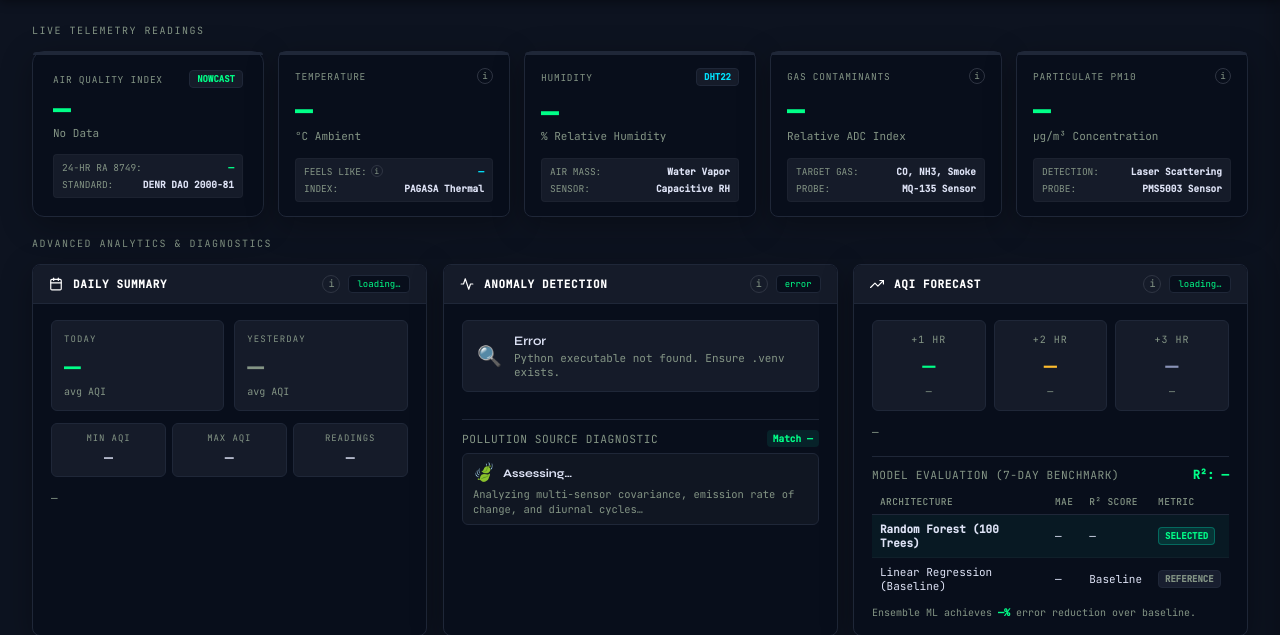
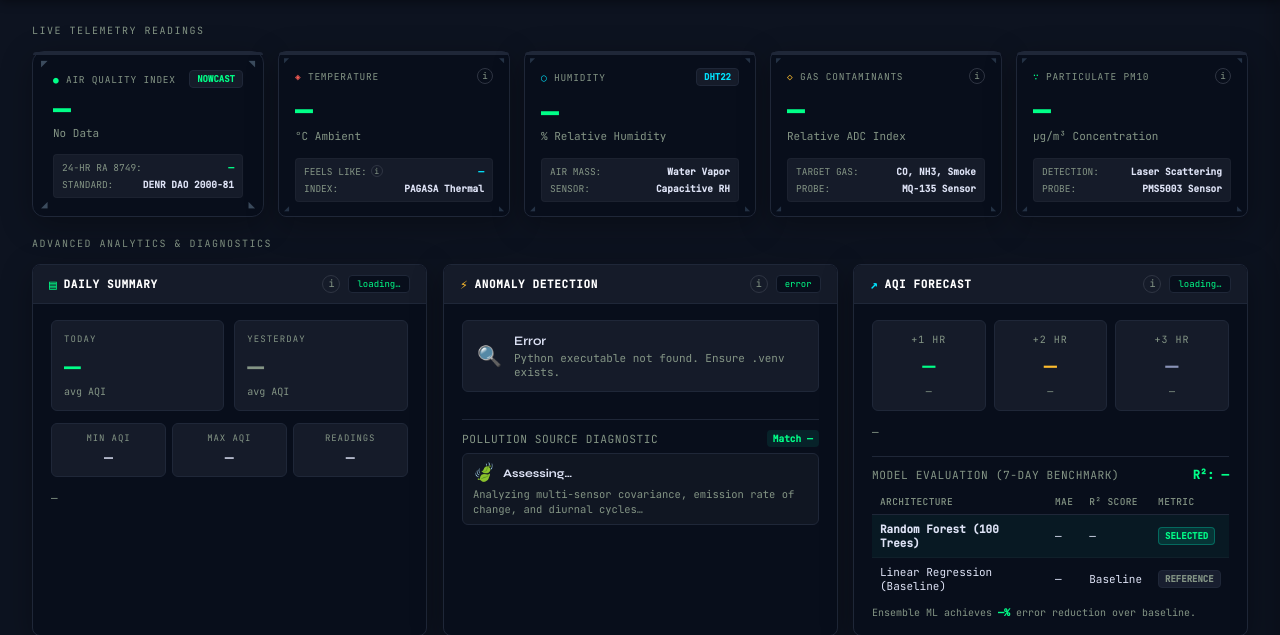
Before and after one commit to PsyM0on/ai_quality, a PHP site: page /dashboard.php in a window 1280 px wide. Shown: the part 60-695 px from the top of the page. Run offline with PHP 8.4, Linux system fonts and the light colour scheme; data that the repository does not hold is empty.

Commit message:
Apply native Unicode icons and tactical corner brackets to dashboard cards and panel headers

```diff
--- a/assets/css/dashboard.css
+++ b/assets/css/dashboard.css
@@ -1547,3 +1547,32 @@ body.light .corner {
 body.light .chart-wrap {
     background: transparent !important;
 }
+
+
+/* Tactical corner brackets for Diag Cards */
+.diag-card {
+    position: relative;
+}
+.diag-card .corner {
+    position: absolute;
+    font-family: var(--mono);
+    font-size: 8.5px;
+    color: #253346;
+    user-select: none;
+    line-height: 1;
+    pointer-events: none;
+    transition: color 0.2s ease;
+}
+.diag-card .c-tl { top: 4px; left: 5px; }
+.diag-card .c-tr { top: 4px; right: 5px; }
+.diag-card .c-bl { bottom: 4px; left: 5px; }
+.diag-card .c-br { bottom: 4px; right: 5px; }
+.diag-card:hover .corner {
+    color: #3B4B5D;
+}
+body.light .diag-card .corner {
+    color: #CBD5E1;
+}
+body.light .diag-card:hover .corner {
+    color: #94A3B8;
+}
--- a/dashboard.php
+++ b/dashboard.php
@@ -147,7 +147,7 @@ if (isset($_GET['latest'])) {
 <link rel="preconnect" href="https://fonts.googleapis.com">
 <link href="https://fonts.googleapis.com/css2?family=Syne:wght@400;600;700&family=JetBrains+Mono:wght@400;500&display=swap" rel="stylesheet">
 <script src="https://cdn.jsdelivr.net/npm/chart.js"></script>
-<link href="assets/css/dashboard.css?v=26" rel="stylesheet">
+<link href="assets/css/dashboard.css?v=27" rel="stylesheet">
 </head>
 <body>
 
@@ -202,8 +202,12 @@ if (isset($_GET['latest'])) {
 <div class="cards">
     <!-- AQI Card -->
     <div class="card diag-card" id="aqi-card">
+        <span class="corner c-tl">&#x25E4;</span>
+        <span class="corner c-tr">&#x25E5;</span>
+        <span class="corner c-bl">&#x25E2;</span>
+        <span class="corner c-br">&#x25E3;</span>
         <div class="diag-top">
-            <span class="diag-title">AIR QUALITY INDEX</span>
+            <span class="diag-title"><span style="color: #00FF88;">&#x25CF;</span> AIR QUALITY INDEX</span>
             <span id="aqi-mode-badge" class="badge-pill">NOWCAST</span>
         </div>
         <div class="diag-val skeleton" id="aqi">000</div>
@@ -222,8 +226,12 @@ if (isset($_GET['latest'])) {
 
     <!-- Temperature Card -->
     <div class="card diag-card" id="temp-card">
+        <span class="corner c-tl">&#x25E4;</span>
+        <span class="corner c-tr">&#x25E5;</span>
+        <span class="corner c-bl">&#x25E2;</span>
+        <span class="corner c-br">&#x25E3;</span>
         <div class="diag-top">
-            <span class="diag-title">TEMPERATURE</span>
+            <span class="diag-title"><span style="color: #FF5F56;">&#x25C8;</span> TEMPERATURE</span>
             <button type="button" class="info-btn" onclick="openTempInfo()" title="Temperature Info" style="width: 16px; height: 16px; font-size: 9px;">i</button>
         </div>
         <div class="diag-val skeleton" id="temp">00.0</div>
@@ -245,8 +253,12 @@ if (isset($_GET['latest'])) {
 
     <!-- Humidity Card -->
     <div class="card diag-card">
+        <span class="corner c-tl">&#x25E4;</span>
+        <span class="corner c-tr">&#x25E5;</span>
+        <span class="corner c-bl">&#x25E2;</span>
+        <span class="corner c-br">&#x25E3;</span>
         <div class="diag-top">
-            <span class="diag-title">HUMIDITY</span>
+            <span class="diag-title"><span style="color: #00E3FD;">&#x25CB;</span> HUMIDITY</span>
             <span class="badge-pill" style="color: #00E3FD;">DHT22</span>
         </div>
         <div class="diag-val skeleton" id="hum">00.0</div>
@@ -265,8 +277,12 @@ if (isset($_GET['latest'])) {
 
     <!-- Gas Contaminants Card -->
     <div class="card diag-card" id="mq-card">
+        <span class="corner c-tl">&#x25E4;</span>
+        <span class="corner c-tr">&#x25E5;</span>
+        <span class="corner c-bl">&#x25E2;</span>
+        <span class="corner c-br">&#x25E3;</span>
         <div class="diag-top">
-            <span class="diag-title">GAS CONTAMINANTS</span>
+            <span class="diag-title"><span style="color: #FFBD2E;">&#x25C7;</span> GAS CONTAMINANTS</span>
             <button type="button" class="info-btn" onclick="openMqInfo()" title="MQ-135 Sensor Scope" style="width: 16px; height: 16px; font-size: 9px;">i</button>
         </div>
         <div class="diag-val skeleton" id="mq">000</div>
@@ -285,8 +301,12 @@ if (isset($_GET['latest'])) {
 
     <!-- PM10 Card -->
     <div class="card diag-card">
+        <span class="corner c-tl">&#x25E4;</span>
+        <span class="corner c-tr">&#x25E5;</span>
+        <span class="corner c-bl">&#x25E2;</span>
+        <span class="corner c-br">&#x25E3;</span>
         <div class="diag-top">
-            <span class="diag-title">PARTICULATE PM10</span>
+            <span class="diag-title"><span style="color: #00FF88;">&#x2235;</span> PARTICULATE PM10</span>
             <button type="button" class="info-btn" onclick="openPmInfo()" title="PM10 Scope" style="width: 16px; height: 16px; font-size: 9px;">i</button>
         </div>
         <div class="diag-val skeleton" id="pm">00.0</div>
@@ -311,7 +331,7 @@ if (isset($_GET['latest'])) {
 <div class="status-row"><!-- <svg xmlns="http://www.w3.org/2000/svg" width="14" height="14" viewBox="0 0 24 24" fill="none" stroke="currentColor" stroke-width="2" stroke-linecap="round" stroke-linejoin="round" style="vertical-align: -2px; margin-right: 4px;"><rect x="3" y="4" width="18" height="18" rx="2" ry="2"></rect><line x1="16" y1="2" x2="16" y2="6"></line><line x1="8" y1="2" x2="8" y2="6"></line><line x1="3" y1="10" x2="21" y2="10"></line></svg> Daily Summary -->
     <div class="panel">
         <div class="panel-header">
-            <span class="panel-title"><svg xmlns="http://www.w3.org/2000/svg" width="14" height="14" viewBox="0 0 24 24" fill="none" stroke="currentColor" stroke-width="2" stroke-linecap="round" stroke-linejoin="round" style="vertical-align: -2px; margin-right: 4px;"><rect x="3" y="4" width="18" height="18" rx="2" ry="2"></rect><line x1="16" y1="2" x2="16" y2="6"></line><line x1="8" y1="2" x2="8" y2="6"></line><line x1="3" y1="10" x2="21" y2="10"></line></svg> Daily Summary</span>
+            <span class="panel-title"><span style="color: #00FF88; font-size: 13px;">&#x25A4;</span> Daily Summary</span>
             <div class="header-right">
                 <button class="info-btn" onclick="toggleTip(this)">i</button>
                 <div class="info-tip">
@@ -363,7 +383,7 @@ if (isset($_GET['latest'])) {
 <!-- 📊 Spike Detection -->
     <div class="panel">
         <div class="panel-header">
-            <span class="panel-title"><svg xmlns="http://www.w3.org/2000/svg" width="14" height="14" viewBox="0 0 24 24" fill="none" stroke="currentColor" stroke-width="2" stroke-linecap="round" stroke-linejoin="round" style="vertical-align: -2px; margin-right: 4px;"><polyline points="22 12 18 12 15 21 9 3 6 12 2 12"></polyline></svg> Anomaly Detection</span>
+            <span class="panel-title"><span style="color: #FFBD2E; font-size: 13px;">&#x26A1;</span> Anomaly Detection</span>
             <div class="header-right">
                 <button class="info-btn" onclick="toggleTip(this)">i</button>
                 <div class="info-tip">
@@ -426,7 +446,7 @@ if (isset($_GET['latest'])) {
     <!-- 📈 Trend Forecast -->
     <div class="panel">
         <div class="panel-header">
-            <span class="panel-title"><svg xmlns="http://www.w3.org/2000/svg" width="14" height="14" viewBox="0 0 24 24" fill="none" stroke="currentColor" stroke-width="2" stroke-linecap="round" stroke-linejoin="round" style="vertical-align: -2px; margin-right: 4px;"><polyline points="23 6 13.5 15.5 8.5 10.5 1 18"></polyline><polyline points="17 6 23 6 23 12"></polyline></svg> AQI Forecast</span>
+            <span class="panel-title"><span style="color: #00E3FD; font-size: 13px;">&#x2197;</span> AQI Forecast</span>
             <div class="header-right">
                 <button class="info-btn" onclick="toggleTip(this)">i</button>
                 <div class="info-tip">
@@ -520,7 +540,7 @@ if (isset($_GET['latest'])) {
     <!-- Sensor History Chart -->
     <div class="panel">
         <div class="panel-header">
-            <span class="panel-title">Sensor History</span>
+            <span class="panel-title"><span style="color: #00FF88; font-size: 13px;">&#x25A6;</span> Sensor History</span>
             <span class="panel-tag" id="row-count">—</span>
         </div>
         <div class="chart-wrap"><canvas id="chart"></canvas></div>
@@ -623,11 +643,11 @@ if (isset($_GET['latest'])) {
     </div>
 </div>
 
-<script src="assets/js/dashboard.js?v=26" defer></script>
+<script src="assets/js/dashboard.js?v=27" defer></script>
 <script>
 if ('serviceWorker' in navigator) {
     window.addEventListener('load', () => {
-        navigator.serviceWorker.register('./sw.js?update=21')
+        navigator.serviceWorker.register('./sw.js?update=22')
             .then(reg => {
                 console.log('SW Registered', reg.scope);
                 reg.update(); // Force update check
--- a/sw.js
+++ b/sw.js
@@ -1,4 +1,4 @@
-const CACHE_NAME = 'airquality-cache-v26';
+const CACHE_NAME = 'airquality-cache-v27';
 const ASSETS_TO_CACHE = [
   './dashboard.php',
   './assets/css/dashboard.css',
```
